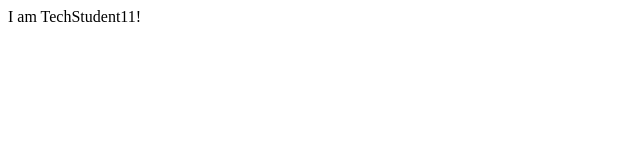
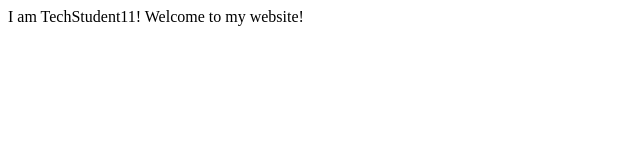
Before and after one commit to TechStudent10/techstudent11.github.io, a plain HTML site: page index.html in a window 1280 px wide. Shown: the whole page, without its empty margins (0-640 px from the left). Drawn offline with Linux system fonts and the light colour scheme.

Commit message:
added welcome to my website line

```diff
--- a/index.html
+++ b/index.html
@@ -5,5 +5,6 @@
 	</head>
 	<body>
 		I am TechStudent11!
+		Welcome to my website!
 	</body>
 </html>
```
